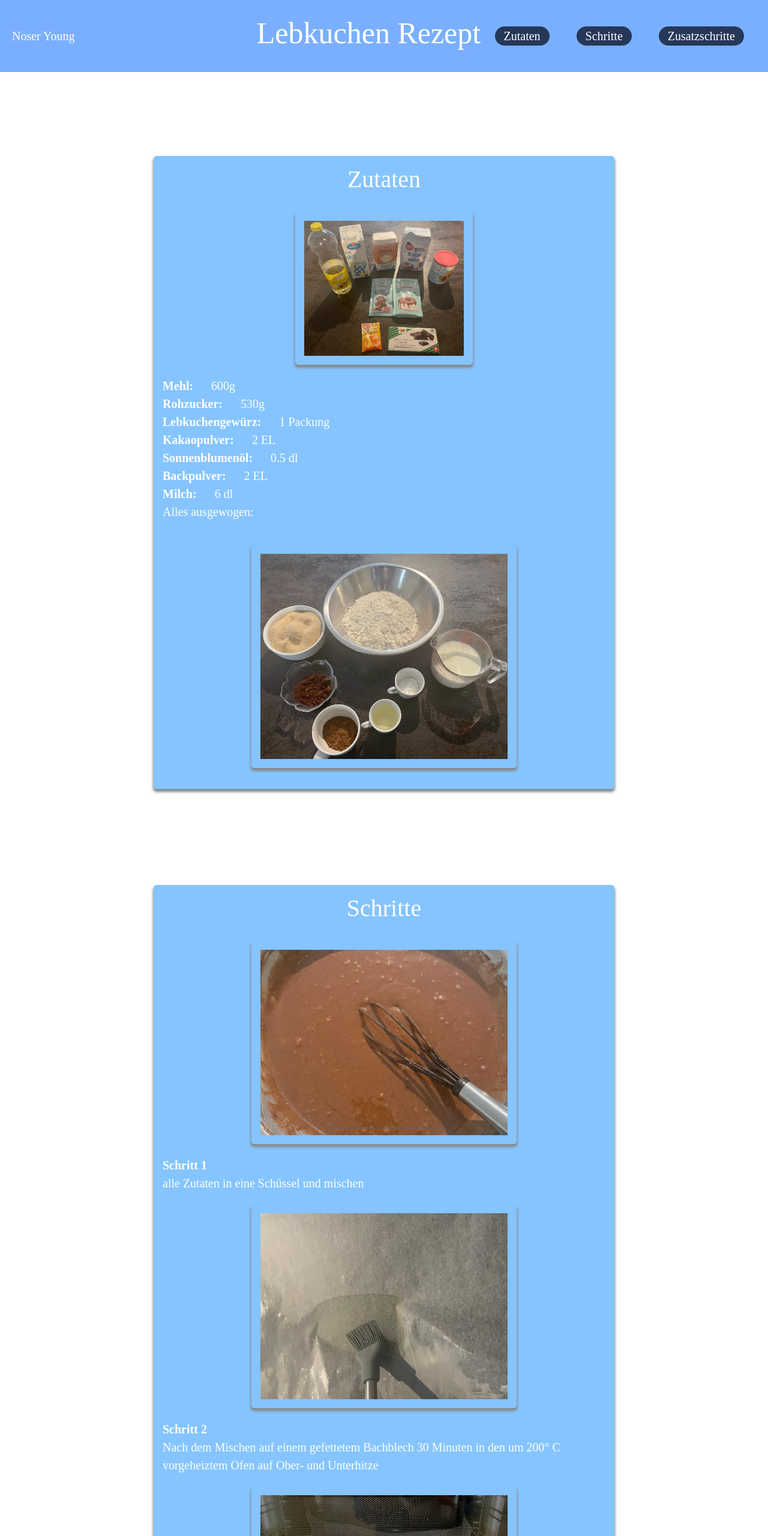
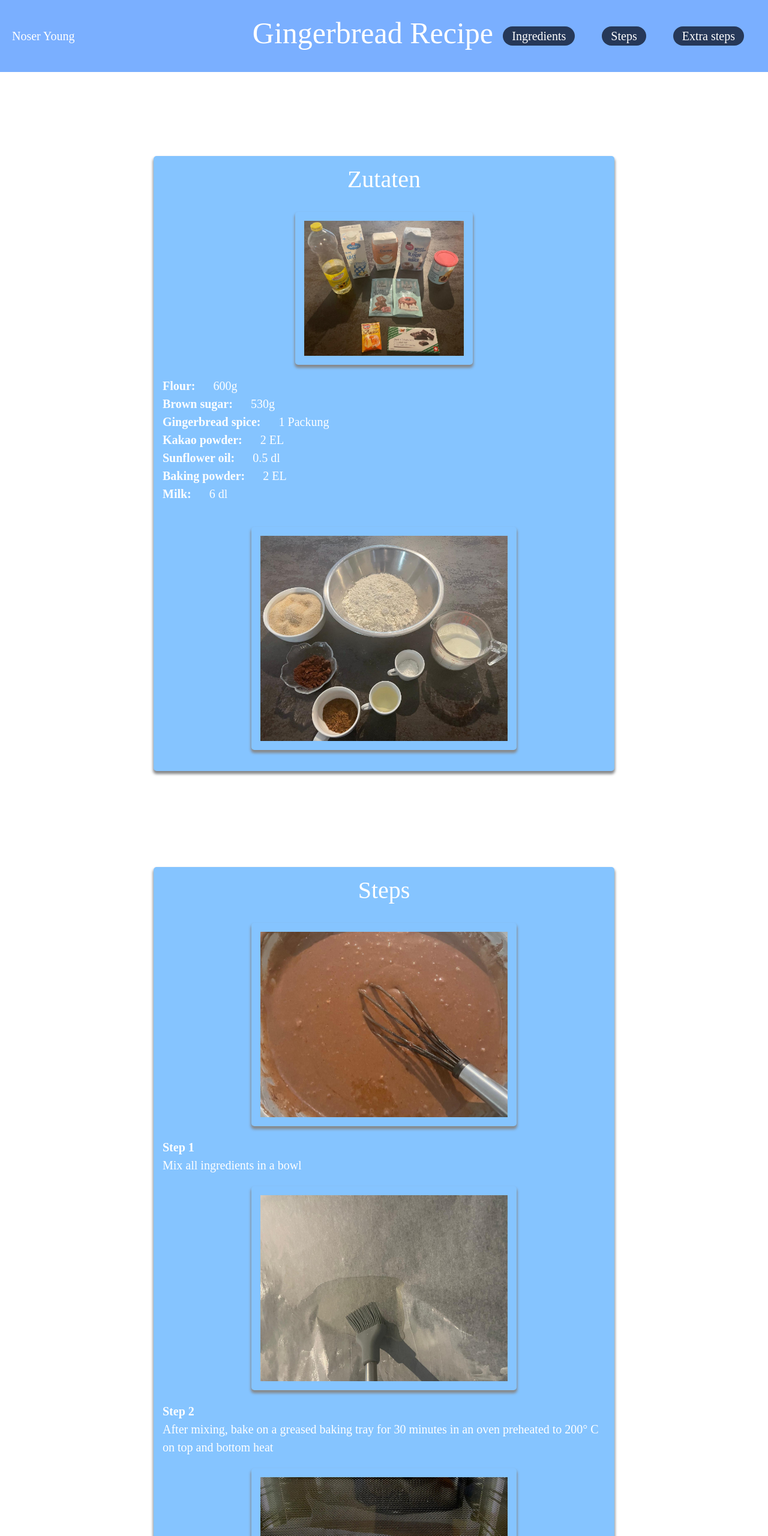
Before and after one commit to mm2306/Backrezept, a plain HTML site: page index.html in a window 1280 px wide. Shown: the top 2560 px of the page at 60% size. Drawn offline with nearby package versions, Linux system fonts and the light colour scheme; a web font is replaced by a local one.

Commit message:
Update index.html

```diff
--- a/index.html
+++ b/index.html
@@ -1,12 +1,12 @@
 <!DOCTYPE html>
-<html lang="de">
+<html lang="en">
 
 <head>
   <meta charset="UTF-8">
   <meta http-equiv="X-UA-Compatible" content="IE=edge">
   <meta name="viewport" content="width = device-width, initial-scale = 1">
   <meta name="viewport" content="width=device-width, initial-scale=1, maximum-scale=1, user-scalable=no">
-  <title>Backrezept</title>
+  <title>Baking recipe</title>
   <link href='https://fonts.googleapis.com/css?family=Delius' rel='stylesheet'>
   <link rel="stylesheet" href="https://cdn.jsdelivr.net/npm/bootstrap@4.0.0/dist/css/bootstrap.min.css"
     integrity="sha384-Gn5384xqQ1aoWXA+058RXPxPg6fy4IWvTNh0E263XmFcJlSAwiGgFAW/dAiS6JXm" crossorigin="anonymous">
@@ -17,12 +17,12 @@
   <nav class="navbar">
     <div class="nav" id="name"><a href="#bottom">Noser Young</a></div>
     <div class="nav" id="title">
-        <h1>Lebkuchen Rezept</h1>
+        <h1>Gingerbread Recipe</h1>
       </div>
     <div class="navlinks">
-      <a href="#Zutate" class="links">Zutaten</a>
-      <a href="#step" class="links">Schritte</a>
-      <a href="#extra" class="links">Zusatzschritte</a>
+      <a href="#Zutate" class="links">Ingredients</a>
+      <a href="#step" class="links">Steps</a>
+      <a href="#extra" class="links">Extra steps</a>
     </div>
   </nav>
   <div id="Zutate"><br><br><br><br></div>
@@ -30,14 +30,13 @@
     <h2>Zutaten</h2>
     <img src="Zutaten-verpackt.jpg" alt="Alle Zutaten in Verpackung" class="boxes" style="width: 40%; margin-left: 30%;">
     <p>
-      <b>Mehl:</b> &emsp; 600g <br>
-      <b>Rohzucker:</b> &emsp; 530g <br>
-      <b>Lebkuchengewürz:</b> &emsp; 1 Packung <br>
-      <b>Kakaopulver:</b> &emsp; 2 EL <br>
-      <b>Sonnenblumenöl:</b> &emsp; 0.5 dl <br>
-      <b>Backpulver:</b> &emsp; 2 EL <br>
-      <b>Milch:</b> &emsp; 6 dl <br>
-      Alles ausgewogen:
+      <b>Flour:</b> &emsp; 600g <br>
+      <b>Brown sugar:</b> &emsp; 530g <br>
+      <b>Gingerbread spice:</b> &emsp; 1 Packung <br>
+      <b>Kakao powder:</b> &emsp; 2 EL <br>
+      <b>Sunflower oil:</b> &emsp; 0.5 dl <br>
+      <b>Baking powder:</b> &emsp; 2 EL <br>
+      <b>Milk:</b> &emsp; 6 dl <br>
     </p>
     <img src="Zutaten-abgewogen.jpg" alt="Alle Zutaten in abgewogen" class="boxes" style="width: 60%; margin-left: 20%;">
     <div>
@@ -45,35 +44,34 @@
   </div>
   <div id="step"><br><br><br><br></div>
   <div id="Schritte" class="boxes">
-    <h2>Schritte</h2>
+    <h2>Steps</h2>
     <p>
       <img src="nach mischen.jpg" alt="alle Zutaten vermischt" class="boxes"
         style="width: 60%; margin-left: 20%;"><br>
-      <b>Schritt 1</b><br>
-      alle Zutaten in eine Schüssel und mischen
+      <b>Step 1</b><br>
+      Mix all ingredients in a bowl
       <img src="oiled-up.jpg" alt="Backpapier einfetten" class="boxes"
         style="width: 60%; margin-left: 20%;"><br>
-      <b>Schritt 2</b><br>
-      Nach dem Mischen auf einem gefettetem Bachblech 30 Minuten in den um 200° C vorgeheiztem Ofen auf Ober- und
-      Unterhitze
+      <b>Step 2</b><br>
+      After mixing, bake on a greased baking tray for 30 minutes in an oven preheated to 200° C on top and bottom heat
       <img src="in-Ofen.jpg" alt="Lebkuchen im Ofen" class="boxes" style="width: 60%; margin-left: 20%;"><br>
-      <b>Schritt 3</b><br>
-      Aus dem Ofen nehmen und in Stücke schneiden. <br> <br><br>
-      <b>FERTIG! &#1;</b>
+      <b>Step 3</b><br>
+      Remove from the oven and cut into pieces. <br> <br><br>
+      <b>DONE! &#1;</b>
     </p>
   </div>
   <div id="extra"><br><br><br><br></div>
   <div id="Zusatzschritte" class="boxes">
-    <h2>Zusatzschritte</h2>
+    <h2>extra steps</h2>
     <p>
       <img src="Schokostücke.jpg" alt="Schokolade zerkleinert" class="boxes"
         style="width: 60%; margin-left: 20%;"><br>
-      <b>Extra Schokoladenstücke</b> <br>
-      Man kann noch Schokaldenstücke noch in die Mischung hinzugeben
+      <b>Extra chopped chocolate</b> <br>
+      You can also add pieces of chocolate to the mixture
       <img src="glazed.jpg" alt="glasierter Lebkuchen" class="boxes"
         style="width: 60%; margin-left: 20%;"><br>
-      <b>Schokoladenglasur</b><br>
-      Am Schluss vor dem in Stücke schneiden kann man noch Schokoladenglasur auf dem Lebkuchen geben.
+      <b>Chocolate icing</b><br>
+      At the end, before cutting into pieces, you can add chocolate icing to the gingerbread.
     </p>
   </div>
   <a href="Gingerbread.pdf" download> Download Recipe</a>
```
